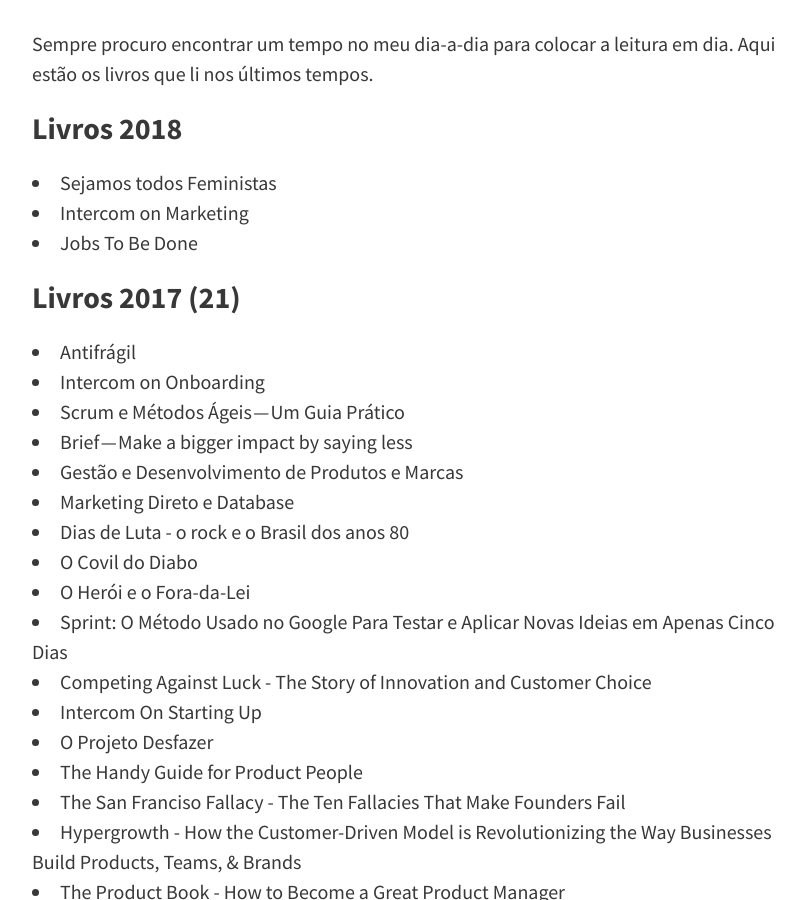
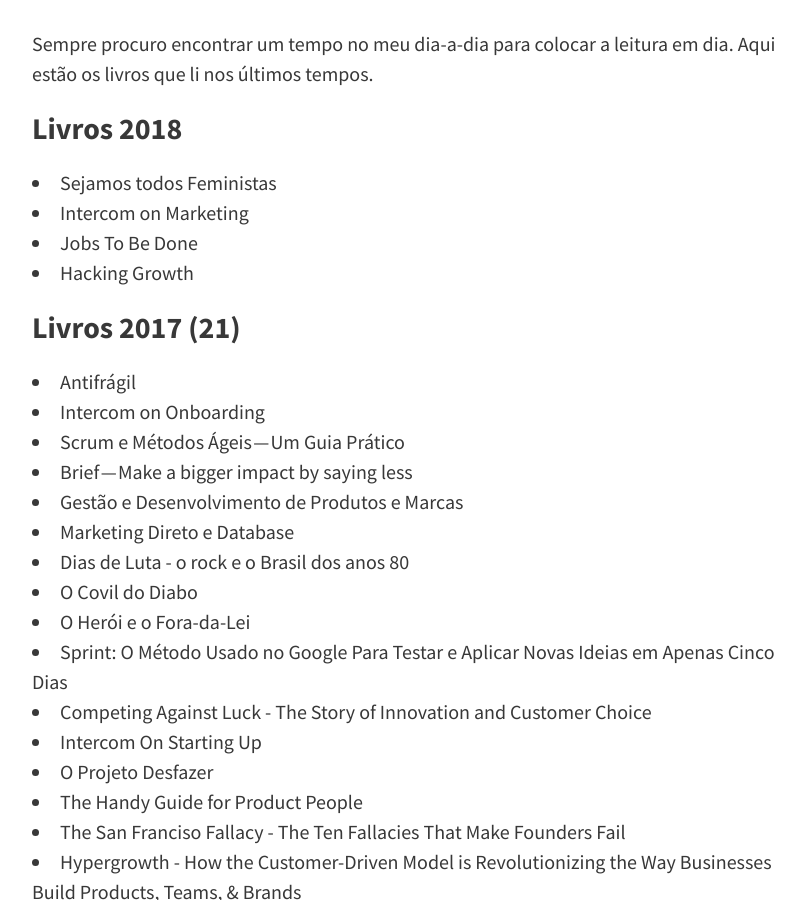
Before and after one commit to felipecbarbosa/felipecbarbosa.github.io, a Jekyll site: the page built from leituras.md, in a window 1280 px wide and 900 px high, scrolled down 370 px. Shown: the whole window, without its empty margins (224-1029 px from the left). Built offline with Jekyll 4.4.1, drawn with Linux system fonts in a browser that asks for light colours; nearby versions of some CDN libraries; comment, search, counter and statistics services are not loaded.

Commit message:
Added Hacking Growth to leituras

```diff
--- a/leituras.md
+++ b/leituras.md
@@ -12,6 +12,7 @@ Sempre procuro encontrar um tempo no meu dia-a-dia para colocar a leitura em dia
 - Sejamos todos Feministas
 - Intercom on Marketing
 - Jobs To Be Done
+- Hacking Growth
 
 ### Livros 2017 (21)
 - Antifrágil
```
